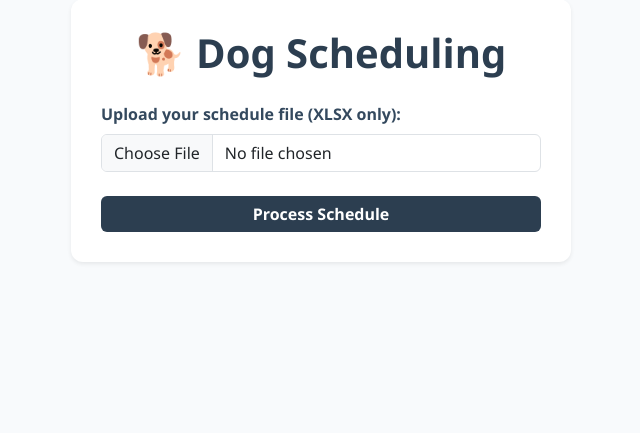
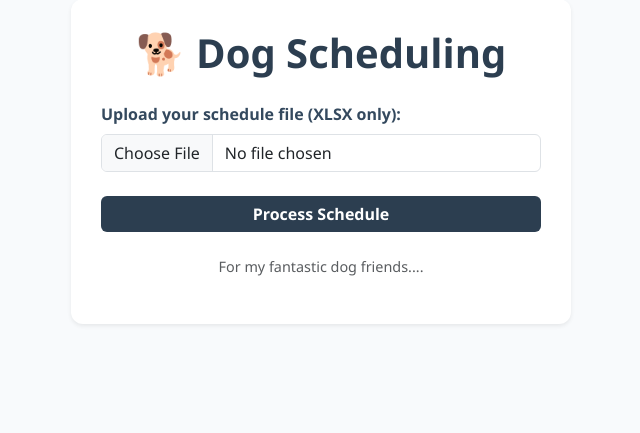
Before and after one commit to thesleepyrat/DogScheduling, a Flask app: page / in a window 1280 px wide. Shown: the part 61-494 px from the top of the page, without its empty margins (319-959 px from the left). Run offline with Flask 3, Linux system fonts and the light colour scheme.

Commit message:
Update index.html

```diff
--- a/templates/index.html
+++ b/templates/index.html
@@ -65,6 +65,10 @@
     {% if download_url %}
       <a href="{{ download_url }}" class="btn btn-success" role="button" download>Download Processed File</a>
     {% endif %}
+
+    <p class="text-center text-muted mt-4" style="font-size: 0.9rem;">
+      For my fantastic dog friends....
+    </p>
   </div>
 </body>
 </html>
```
